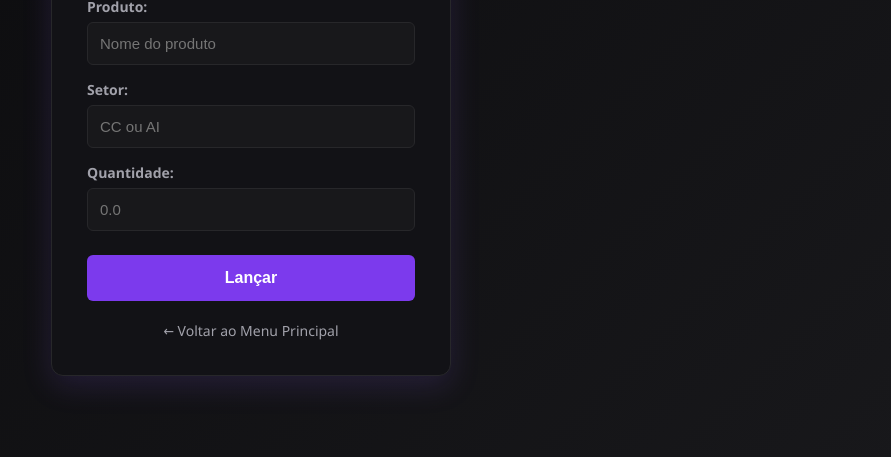
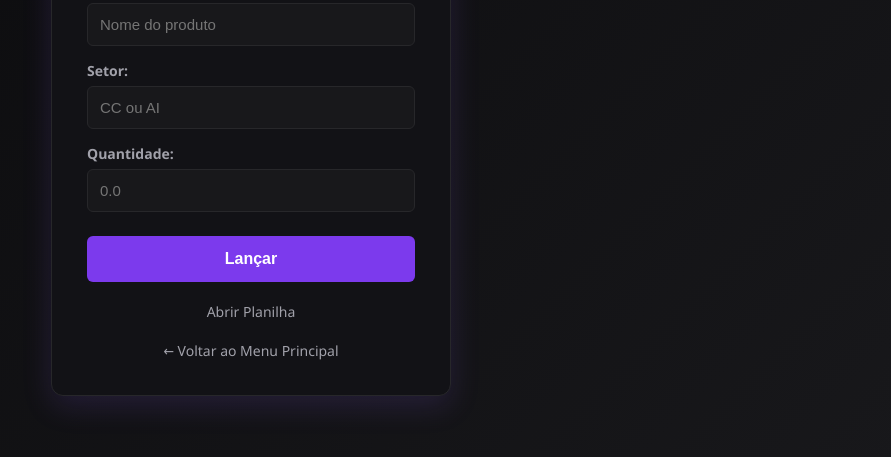
Before and after one commit to UnknownHPW/Site, a plain HTML site: page Notas.html in a window 1280 px wide. Shown: the part 313-770 px from the top of the page, without its empty margins (389-1280 px from the left). Drawn offline with Linux system fonts and the light colour scheme.

Commit message:
Fix HTML encoding issues and update links

```diff
--- a/Notas.html
+++ b/Notas.html
@@ -275,6 +275,7 @@
 
             <div id="resultado" role="status" aria-live="polite"></div>
 
+            <a href="https://docs.google.com/spreadsheets/d/1gBz6zC0uv9vhcZUP2xOFLng_bejidGDdv-W5mW9SSlY/edit?usp=sharing" class="back-link" target="_blank" rel="noopener noreferrer">Abrir Planilha</a>
             <a href="index.html" class="back-link">← Voltar ao Menu Principal</a>
         </div>
     </div>
```
